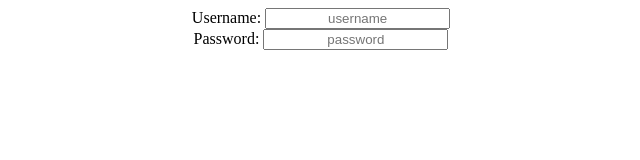
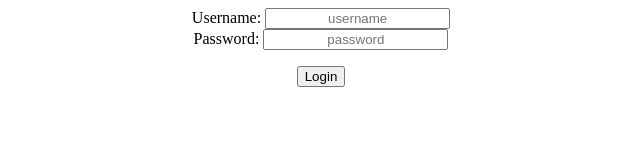
Before and after one commit to lain4k/quiz, a plain HTML site: page templates/login.html in a window 1280 px wide. Shown: the whole page, without its empty margins (319-959 px from the left). Drawn offline with Linux system fonts and the light colour scheme.

Commit message:
add button

```diff
--- a/templates/login.html
+++ b/templates/login.html
@@ -26,6 +26,9 @@
 					style="text-align: center"
 				>
 			</div>
+			<div style="text-align: center; margin-top: 1rem;">
+				<button type="submit">Login</button>
+			</div>
 		</form>
 	</body>
 </html>
```
